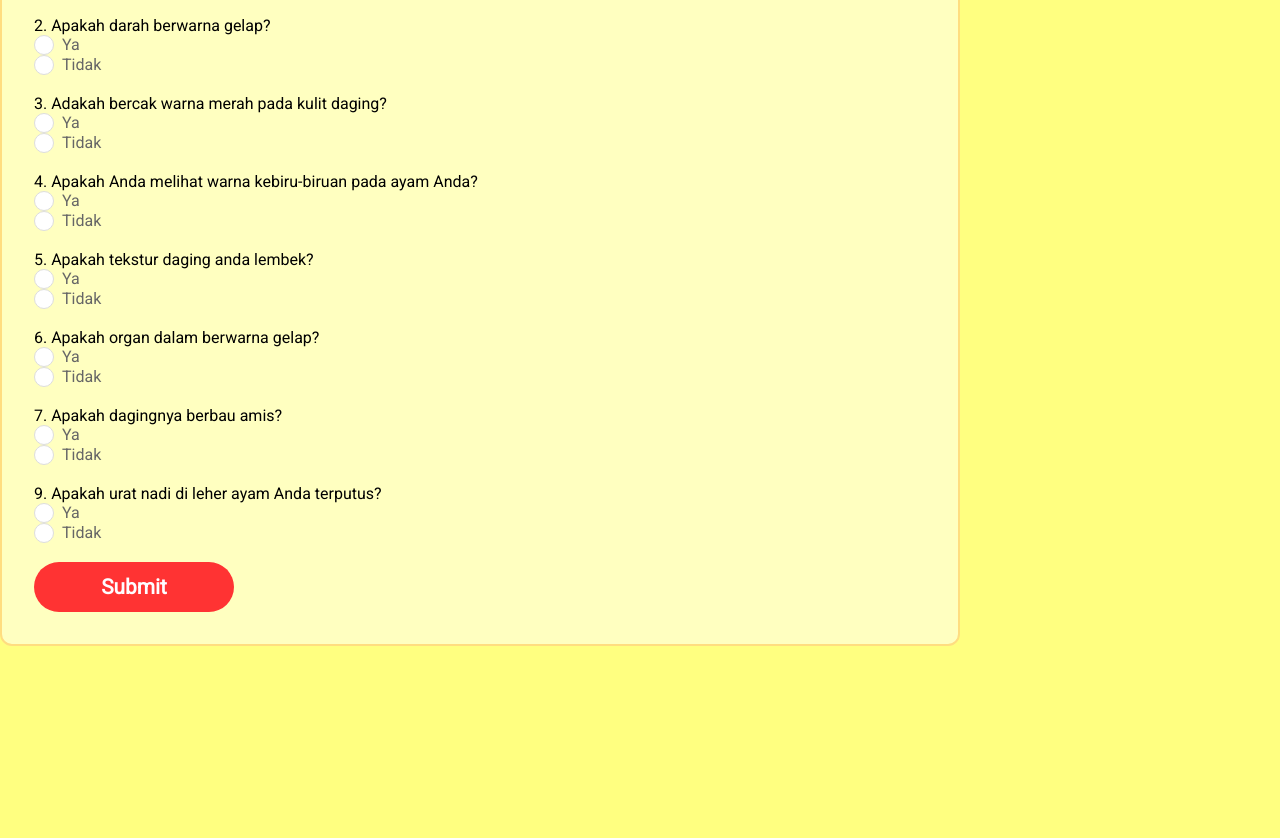
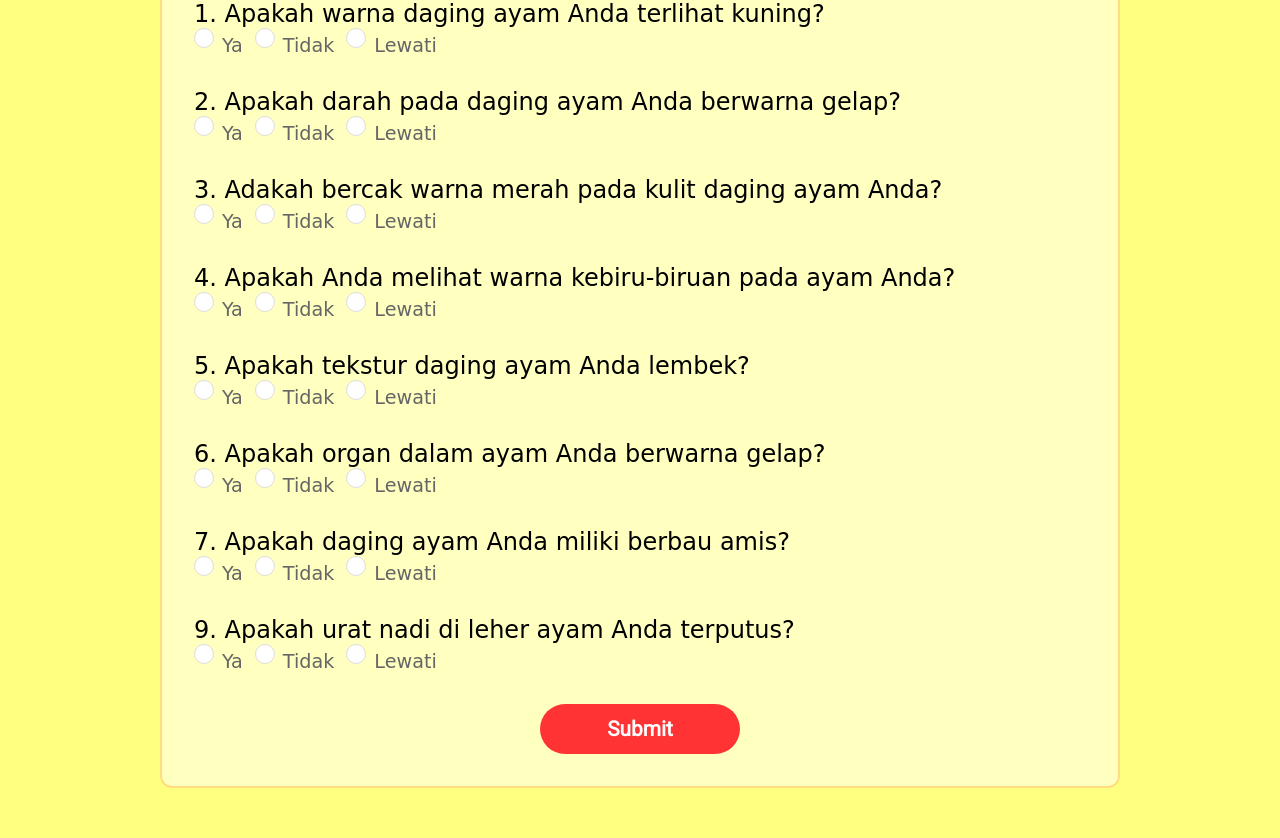
Before and after one commit to rfa435/freddy, a plain HTML site: page tiren.html in a window 1280 px wide. Shown: the part 446-1284 px from the top of the page. Before the commit the page ends 1092 px from the top, so only its background shows below. Drawn offline with Linux system fonts and the light colour scheme; a web font is replaced by a local one.

Commit message:
menyesuaikan template

```diff
--- a/tiren.html
+++ b/tiren.html
@@ -3,75 +3,93 @@
 <head>
 <meta name="viewport" content="width=device-width, initial-scale=1">
 <link rel="stylesheet" type="text/css" href="style.css">
-<title>Freddy - Cek Sayur</title>
+<title>Freddy - Cek Ayam Tiren</title>
 </head>
 
 <body style="background-color:#ffff80;">
     <div class="nav" id="navbar">
         <img class="logo"src="https://i.ibb.co/DDxR1ZC/fred.png" alt="FREDDY">
-        <div class="button"><a href ="#Home"><b> Home</b> </a></div>
+        <div class="button"><a href ="index.html"><b> Home</b> </a></div>
         <div class="button"><a href ="#AboutUs"> <b>About us</b> </a></div>
         <div class="dropdown">
             <div class="dropbtn"><a><b> Services </b> </a></div>
             <div class="dropdown-content">
-                <a href="#Uji kesegaran">Uji kesegaran</a>
-                <a href="#Uji keamanan">Uji keamanan</a>
+                <a href="#kesegaran.html">Uji kesegaran</a>
+                <a href="#keamanan.html">Uji keamanan</a>
             </div>
         </div>
     </div>
+    <div class="container">
     <div class="soalcek">
 	    <form>
-	    	<p>1. Apakah warna daging terlihat kuning? </p>
-                <input type="radio" id="ya" name="daging-kuning" value="ya">
-                <label for="male">Ya</label><br>
-                <input type="radio" id="tidak" name="daging-kuning" value="tidak">
-                <label for="female">Tidak</label><br>
-                <br>
-		    <p>2. Apakah darah berwarna gelap?</p>
-			    <input type="radio" id="ya" name="darah-gelap" value="ya">
-                <label for="male">Ya</label><br>
-                <input type="radio" id="tidak" name="darah-gelap" value="tidak">
-                <label for="female">Tidak</label><br>
-                <br>
-	        <p>3. Adakah bercak warna merah pada kulit daging?</p>
-			    <input type="radio" id="ya" name="bercak" value="ya">
-                <label for="male">Ya</label><br>
-                <input type="radio" id="tidak" name="bercak" value="tidak">
-                <label for="female">Tidak</label><br>
-                <br>
-            <p>4. Apakah Anda melihat warna kebiru-biruan pada ayam Anda?</p>
-			    <input type="radio" id="ya" name="biru" value="ya">
-                <label for="male">Ya</label><br>
-                <input type="radio" id="tidak" name="biru" value="tidak">
-                <label for="female">Tidak</label><br>
-                <br>
-            <p>5. Apakah tekstur daging anda lembek?</p>
-			    <input type="radio" id="ya" name="lembek" value="ya">
-                <label for="male">Ya</label><br>
-                <input type="radio" id="tidak" name="lembek" value="tidak">
-                <label for="female">Tidak</label><br>
-                <br>
-            <p>6. Apakah organ dalam berwarna gelap?</p>
-			    <input type="radio" id="ya" name="organ-gelap" value="ya">
-                <label for="male">Ya</label><br>
-                <input type="radio" id="tidak" name="organ-gelap" value="tidak">
-                <label for="female">Tidak</label><br>
-                <br>
-            <p>7. Apakah dagingnya berbau amis?</p>
-			    <input type="radio" id="ya" name="amis" value="ya">
-                <label for="male">Ya</label><br>
-                <input type="radio" id="tidak" name="amis" value="tidak">
-                <label for="female">Tidak</label><br>
-                <br>
-            <p>9. Apakah urat nadi di leher ayam Anda terputus?</p>
-			    <input type="radio" id="ya" name="putus" value="ya">
-                <label for="male">Ya</label><br>
-                <input type="radio" id="tidak" name="putus" value="tidak">
-                <label for="female">Tidak</label><br>
-                <br>
-			<input type="submit" value="Submit">
-        </form>
-	</div>
+        <h1>Cek Ayam Tiren</h1>
+	    	<p class="formsoal">1. Apakah warna daging ayam Anda terlihat kuning? </p>
+          <input type="radio" id="daing-kuning1" name="daging-kuning" value="ya">
+          <label for="daing-kuning1" class="formjawab">Ya</label>
+          <input type="radio" id="daing-kuning2" name="daging-kuning" value="tidak">
+          <label for="daing-kuning2" class="formjawab">Tidak</label>
+          <input type="radio" id="daging-kuning3" name="daging-kuning" value="lewati">
+          <label for="daging-kuning3" class="formjawab">Lewati</label>
+
+		    <p class="formsoal">2. Apakah darah pada daging ayam Anda berwarna gelap?</p>
+          <input type="radio" id="daging-gelap1" name="daging-gelap" value="ya">
+          <label for="daging-gelap1" class="formjawab">Ya</label>
+          <input type="radio" id="daging-gelap2" name="daging-gelap" value="tidak">
+          <label for="daging-gelap2" class="formjawab">Tidak</label>
+          <input type="radio" id="daging-gelap3" name="daging-gelap" value="lewati">
+          <label for="daging-gelap3" class="formjawab">Lewati</label>
+
+        <p class="formsoal">3. Adakah bercak warna merah pada kulit daging ayam Anda?</p>
+          <input type="radio" id="bercak1" name="bercak" value="ya">
+          <label for="bercak1" class="formjawab">Ya</label>
+          <input type="radio" id="bercak2" name="bercak" value="tidak">
+          <label for="bercak2" class="formjawab">Tidak</label>
+          <input type="radio" id="bercak3" name="bercak" value="lewati">
+          <label for="bercak3" class="formjawab">Lewati</label>
+
+        <p class="formsoal">4. Apakah Anda melihat warna kebiru-biruan pada ayam Anda?</p>
+          <input type="radio" id="kebiruan1" name="kebiruan" value="ya">
+          <label for="kebiruan1" class="formjawab">Ya</label>
+          <input type="radio" id="kebiruan2" name="kebiruan" value="tidak">
+          <label for="kebiruan2" class="formjawab">Tidak</label>
+          <input type="radio" id="kebiruan3" name="kebiruan" value="lewati">
+          <label for="kebiruan3" class="formjawab">Lewati</label>
+
+        <p class="formsoal">5. Apakah tekstur daging ayam Anda lembek?</p>
+          <input type="radio" id="lembek1" name="lembek" value="ya">
+          <label for="lembek1" class="formjawab">Ya</label>
+          <input type="radio" id="lembek2" name="lembek" value="tidak">
+          <label for="lembek2" class="formjawab">Tidak</label>
+          <input type="radio" id="lembek3" name="lembek" value="lewati">
+          <label for="lembek3" class="formjawab">Lewati</label>
+
+        <p class="formsoal">6. Apakah organ dalam ayam Anda berwarna gelap?</p>
+          <input type="radio" id="organ-gelap1" name="organ-gelap" value="ya">
+          <label for="organ-gelap1" class="formjawab">Ya</label>
+          <input type="radio" id="organ-gelap2" name="organ-gelap" value="tidak">
+          <label for="organ-gelap2" class="formjawab">Tidak</label>
+          <input type="radio" id="organ-gelap3" name="organ-gelap" value="lewati">
+          <label for="organ-gelap3" class="formjawab">Lewati</label>
+
+        <p class="formsoal">7. Apakah daging ayam Anda miliki berbau amis?</p>
+          <input type="radio" id="amis1" name="amis" value="ya">
+          <label for="amis1" class="formjawab">Ya</label>
+          <input type="radio" id="amis2" name="amis" value="tidak">
+          <label for="amis2" class="formjawab">Tidak</label>
+          <input type="radio" id="amis3" name="amis" value="lewati">
+          <label for="amis3" class="formjawab">Lewati</label>
+
+        <p class="formsoal">9. Apakah urat nadi di leher ayam Anda terputus?</p>
+          <input type="radio" id="nadi1" name="nadi" value="ya">
+          <label for="nadi1" class="formjawab">Ya</label>
+          <input type="radio" id="nadi2" name="nadi" value="tidak">
+          <label for="nadi2" class="formjawab">Tidak</label>
+          <input type="radio" id="nadi3" name="nadi" value="lewati">
+          <label for="nadi3" class="formjawab">Lewati</label>
+          <div class="submitsoal"><input type="submit" value="Submit"></div>
+      </form>
+  </div>
+  </div>
 <script>
 window.onscroll = function() {myFunction()};
 
```
